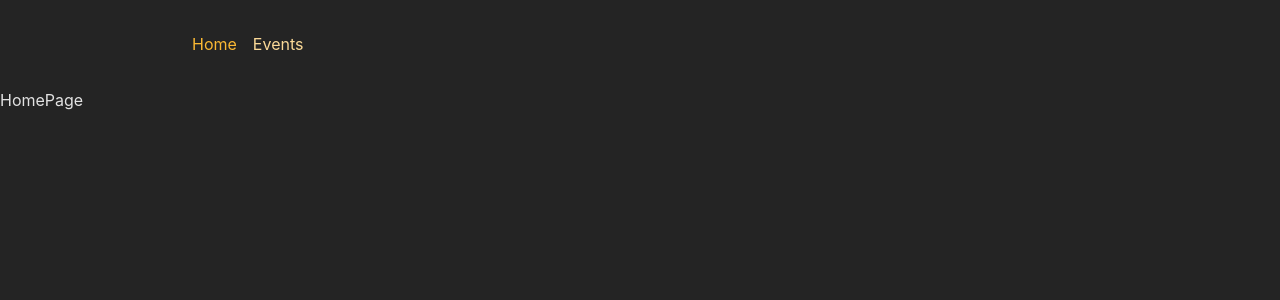
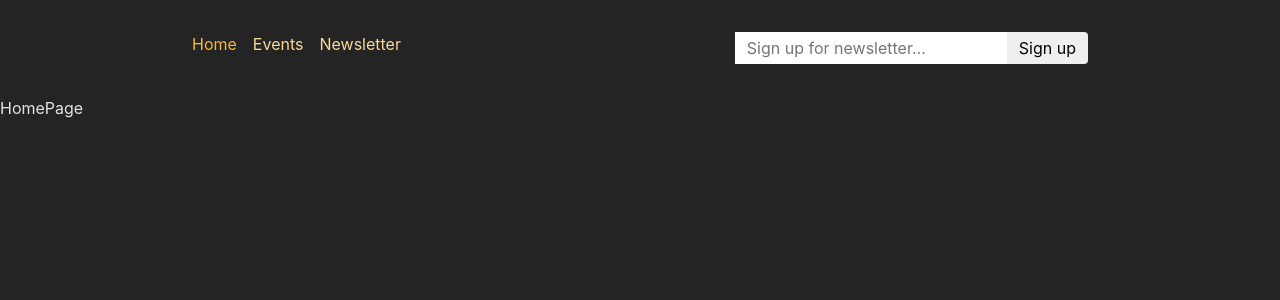
Before and after one commit to Dhavisco/ApiJs, a React (Vite) app in the folder frontend/: page / in a window 1280 px wide. Shown: the top 300 px of the page. Built offline with nearby package versions, Linux system fonts and the light colour scheme.

Commit message:
updated files

```diff
--- a/frontend/src/components/MainNavigation.jsx
+++ b/frontend/src/components/MainNavigation.jsx
@@ -1,5 +1,7 @@
-import { NavLink } from 'react-router-dom';
-import classes from './MainNavigation.module.css';
+import { NavLink } from "react-router-dom";
+
+import classes from "./MainNavigation.module.css";
+import NewsletterSignup from "./NewsletterSignup";
 
 function MainNavigation() {
   return (
@@ -8,7 +10,7 @@
         <ul className={classes.list}>
           <li>
             <NavLink
-              to=""
+              to="/"
               className={({ isActive }) =>
                 isActive ? classes.active : undefined
               }
@@ -19,7 +21,7 @@
           </li>
           <li>
             <NavLink
-              to="events"
+              to="/events"
               className={({ isActive }) =>
                 isActive ? classes.active : undefined
               }
@@ -27,8 +29,19 @@
               Events
             </NavLink>
           </li>
+          <li>
+            <NavLink
+              to="/newsletter"
+              className={({ isActive }) =>
+                isActive ? classes.active : undefined
+              }
+            >
+              Newsletter
+            </NavLink>
+          </li>
         </ul>
       </nav>
+      <NewsletterSignup />
     </header>
   );
 }
--- /dev/null
+++ b/frontend/src/components/NewsletterSignup.jsx
@@ -0,0 +1,16 @@
+import classes from "./NewsletterSignup.module.css";
+
+function NewsletterSignup() {
+  return (
+    <form method="post" className={classes.newsletter}>
+      <input
+        type="email"
+        placeholder="Sign up for newsletter..."
+        aria-label="Sign up for newsletter"
+      />
+      <button>Sign up</button>
+    </form>
+  );
+}
+
+export default NewsletterSignup;
--- /dev/null
+++ b/frontend/src/components/NewsletterSignup.module.css
@@ -0,0 +1,18 @@
+.newsletter input,
+.newsletter button {
+  font: inherit;
+  padding: 0.25rem 0.75rem;
+  border-radius: 0;
+  border: none;
+}
+
+.newsletter button {
+  border-top-right-radius: 4px;
+  border-bottom-right-radius: 4px;
+  cursor: pointer;
+}
+
+.newsletter button:hover {
+  background-color: var(--color-primary-300);
+  color: var(--color-gray-800);
+}
```
Also changed, not shown: frontend/src/components/Newsletter.jsx (added, +21 -0 lines).
